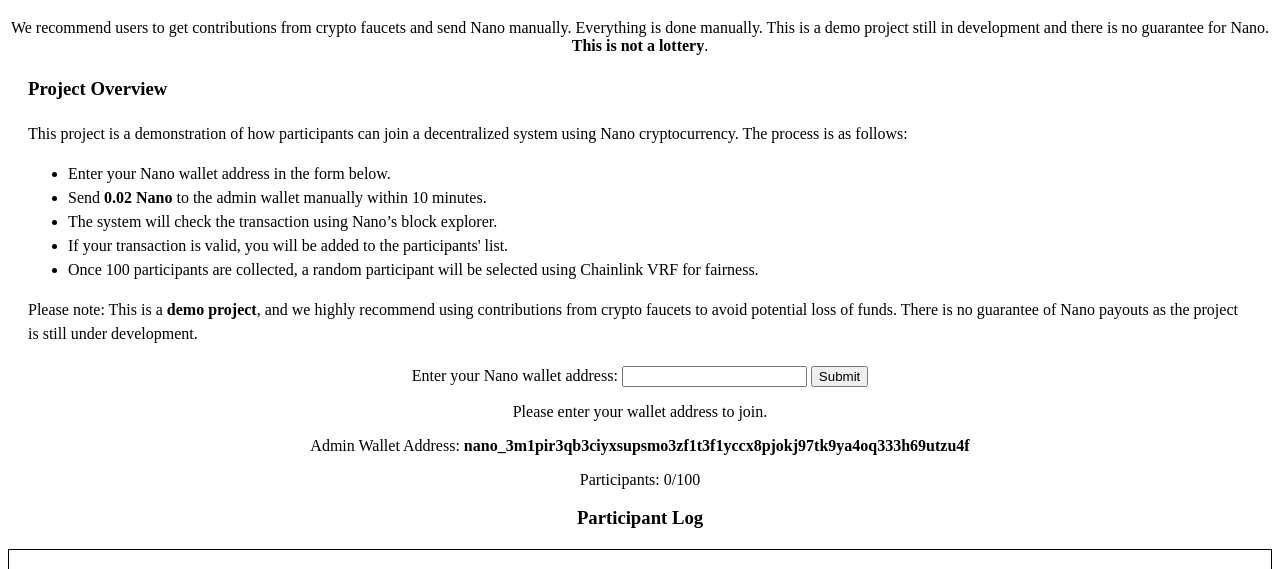
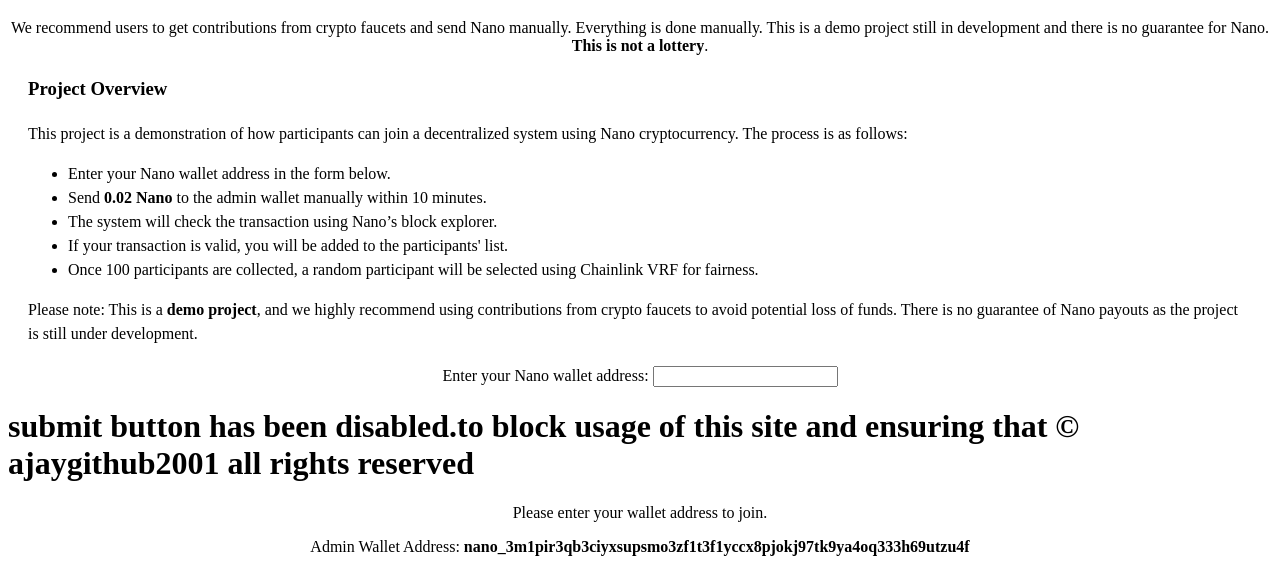
Before and after one commit to Ajaygithub2001/nancy, a plain HTML site: page index.html in a window 1280 px wide. Shown: the part 176-745 px from the top of the page. Drawn offline with Linux system fonts and the light colour scheme.

Commit message:
Update index.html

```diff
--- a/index.html
+++ b/index.html
@@ -67,9 +67,9 @@
     <form id="walletForm" class="center-text">
         <label for="walletAddress">Enter your Nano wallet address:</label>
         <input type="text" id="walletAddress" name="walletAddress" required>
-        <button type="submit">Submit</button>
+      <!-- <button type="submit">Submit</button> -->
     </form>
-
+     <strong ><h1>submit button has been disabled.to block usage of this site and ensuring that © ajaygithub2001 all rights reserved</h1></strong>
     <p id="userStatus" class="center-text">Please enter your wallet address to join.</p>
 
     <!-- Admin Wallet -->
```
